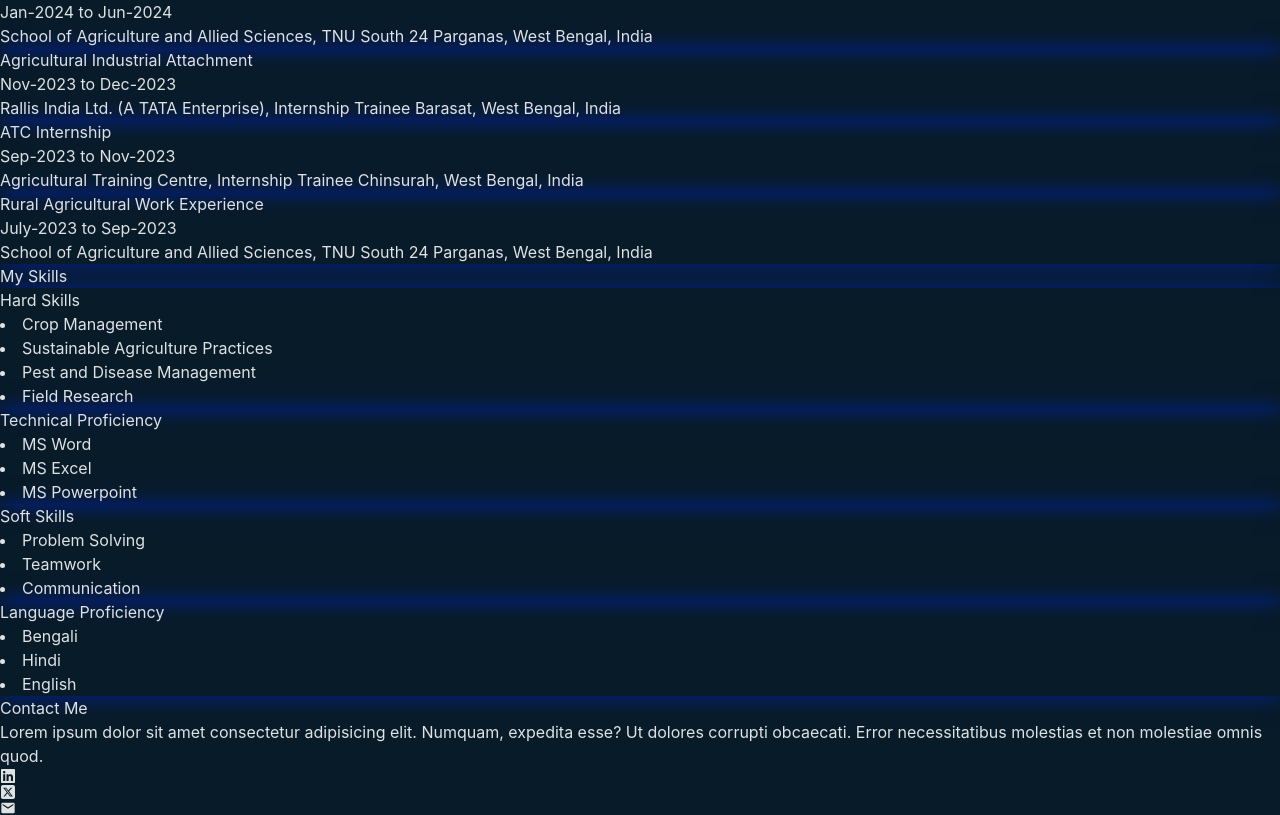
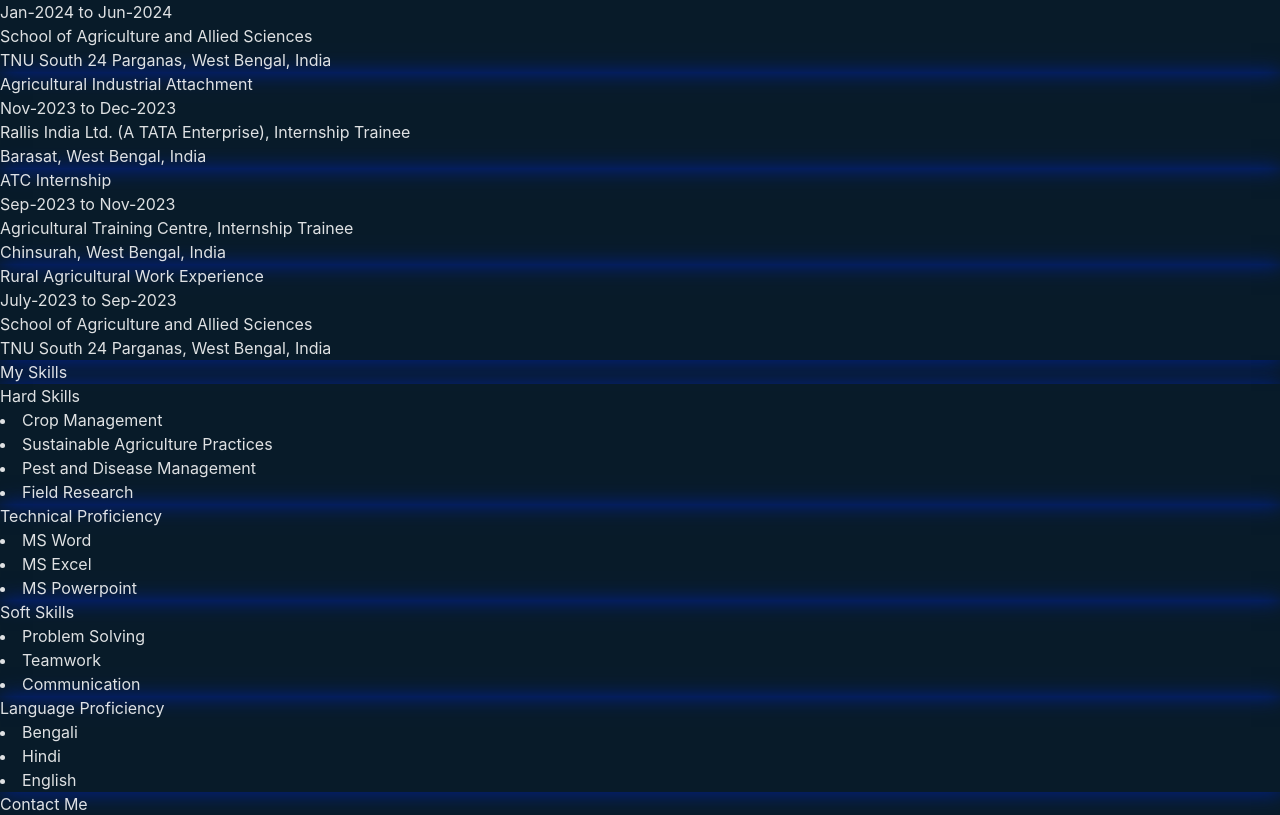
Before and after one commit to CoderSayan1/suman-s-portfolio, a React (Vite) app: page / in a window 1280 px wide. Shown: the part 1440-2255 px from the top of the page. Built offline with nearby package versions, Linux system fonts and the light colour scheme.

Commit message:
Few changes

```diff
--- a/src/components/About.jsx
+++ b/src/components/About.jsx
@@ -29,7 +29,7 @@ function About() {
         </div>
         <p className='md:text-lg text-[16px]'>M.Sc.(Ag.) in Agronomy at The Neotia University || Former Intern at Rallis India Ltd.</p>
         <div className='flex my-4 items-center md:gap-x-8 gap-x-4 md:text-2xl text-xl p-2'>
-          <a href='/' className='button-design transition duration-300 rounded-full border border-sky-500 w-10 h-10 inline-flex justify-center items-center border-solid bg-transparent text-[#0ef]'><FaFacebook /></a>
+          <a href='https://www.facebook.com/sumanmaji2812?mibextid=ZbWKwL' target='_blank' className='button-design transition duration-300 rounded-full border border-sky-500 w-10 h-10 inline-flex justify-center items-center border-solid bg-transparent text-[#0ef]'><FaFacebook /></a>
           <a href="https://www.instagram.com/sumanmaji2812?igsh=MTVpbHRyNHgyNThzaQ==" target='_blank' className='button-design transition duration-300 rounded-full border border-sky-500 w-10 h-10 inline-flex justify-center items-center border-solid bg-transparent text-[#0ef]'><FaInstagram /></a>
           <a href="https://www.linkedin.com/in/suman-maji" target='_blank' className='button-design transition duration-300 rounded-full border border-sky-500 w-10 h-10 inline-flex justify-center items-center border-solid bg-transparent text-[#0ef]'><FaLinkedin /></a>
         </div>
--- a/src/components/Contact.jsx
+++ b/src/components/Contact.jsx
@@ -39,13 +39,11 @@ function Contact() {
           <span className="text-cyan-500">Me</span>
         </h1>
         <p className="md:text-xl text-lg">
-          Lorem ipsum dolor sit amet consectetur adipisicing elit. Numquam,
-          expedita esse? Ut dolores corrupti obcaecati. Error necessitatibus
-          molestias et non molestiae omnis quod.
+          Feel free to reach via email or connect with me on social media. I am excited to discuss opportunities in agriculture and agronomy.
         </p>
         <div className="flex my-8 gap-x-6 text-xl">
           <a href="https://www.linkedin.com/in/suman-maji" target="_blank" className='button-design transition duration-300 rounded-full border border-sky-500 w-10 h-10 inline-flex justify-center items-center border-solid bg-transparent text-[#0ef]'><FaLinkedin /></a>
-          <a href="" target="_blank" className='button-design transition duration-300 rounded-full border border-sky-500 w-10 h-10 inline-flex justify-center items-center border-solid bg-transparent text-[#0ef]'><FaSquareXTwitter /></a>
+          <a href="https://x.com/Suman_Maji_093?t=c_YNKZntnFbqzWprM0krsA&s=09" target="_blank" className='button-design transition duration-300 rounded-full border border-sky-500 w-10 h-10 inline-flex justify-center items-center border-solid bg-transparent text-[#0ef]'><FaSquareXTwitter /></a>
           <a href="mailto:sumanmaji241@gmail.com" target="_blank" className='button-design transition duration-300 rounded-full border border-sky-500 w-10 h-10 inline-flex justify-center items-center border-solid bg-transparent text-[#0ef]'><MdEmail /></a>
         </div>
       </div>
--- a/src/components/Education.jsx
+++ b/src/components/Education.jsx
@@ -15,7 +15,7 @@ function Education() {
             institution: "The Neotia University",
             address: "South 24 Parganas, West Bengal, India",
             duration: "2020-2024",
-            marks: "CGPA- 8.47"
+            marks: "CGPA- 8.50"
         },
         {
             name: "Higher Secondary Education",
--- a/src/components/Works.jsx
+++ b/src/components/Works.jsx
@@ -5,25 +5,29 @@ function Works() {
         {
             id: 1,
             name: "Experimental learning program",
-            address: "School of Agriculture and Allied Sciences, TNU South 24 Parganas, West Bengal, India",
+            institute: "School of Agriculture and Allied Sciences",
+            address: "TNU South 24 Parganas, West Bengal, India",
             date: "Jan-2024 to Jun-2024"
         },
         {
             id: 2,
             name: "Agricultural Industrial Attachment",
-            address: "Rallis India Ltd. (A TATA Enterprise), Internship Trainee Barasat, West Bengal, India",
+            institute: "Rallis India Ltd. (A TATA Enterprise), Internship Trainee",
+            address: "Barasat, West Bengal, India",
             date: "Nov-2023 to Dec-2023"
         },
         {
             id: 3,
             name: "ATC Internship",
-            address: "Agricultural Training Centre, Internship Trainee Chinsurah, West Bengal, India",
+            institute: "Agricultural Training Centre, Internship Trainee",
+            address: "Chinsurah, West Bengal, India",
             date: "Sep-2023 to Nov-2023"
         },
         {
             id: 4,
             name: "Rural Agricultural Work Experience",
-            address: "School of Agriculture and Allied Sciences, TNU South 24 Parganas, West Bengal, India",
+            institute: "School of Agriculture and Allied Sciences",
+            address: "TNU South 24 Parganas, West Bengal, India",
             date: "July-2023 to Sep-2023"
         }
     ]
@@ -35,7 +39,8 @@ function Works() {
                 <div className='md:p-4 p-2 mb-2 rounded-xl shadow-style hover:translate-x-2 hover:cursor-pointer' key={experience.id}>
                     <h2 className='md:text-2xl text-xl'>{experience.name}</h2>
                     <h3>{experience.date}</h3>
-                    <p className='md:text-lg text-sm md:my-3 my-1'>{experience.address}</p>
+                    <p className='md:text-lg text-sm md:mt-3 mt-1'>{experience.institute}</p>
+                    <p>{experience.address}</p>
                 </div>
             ))}
         </div>
```
